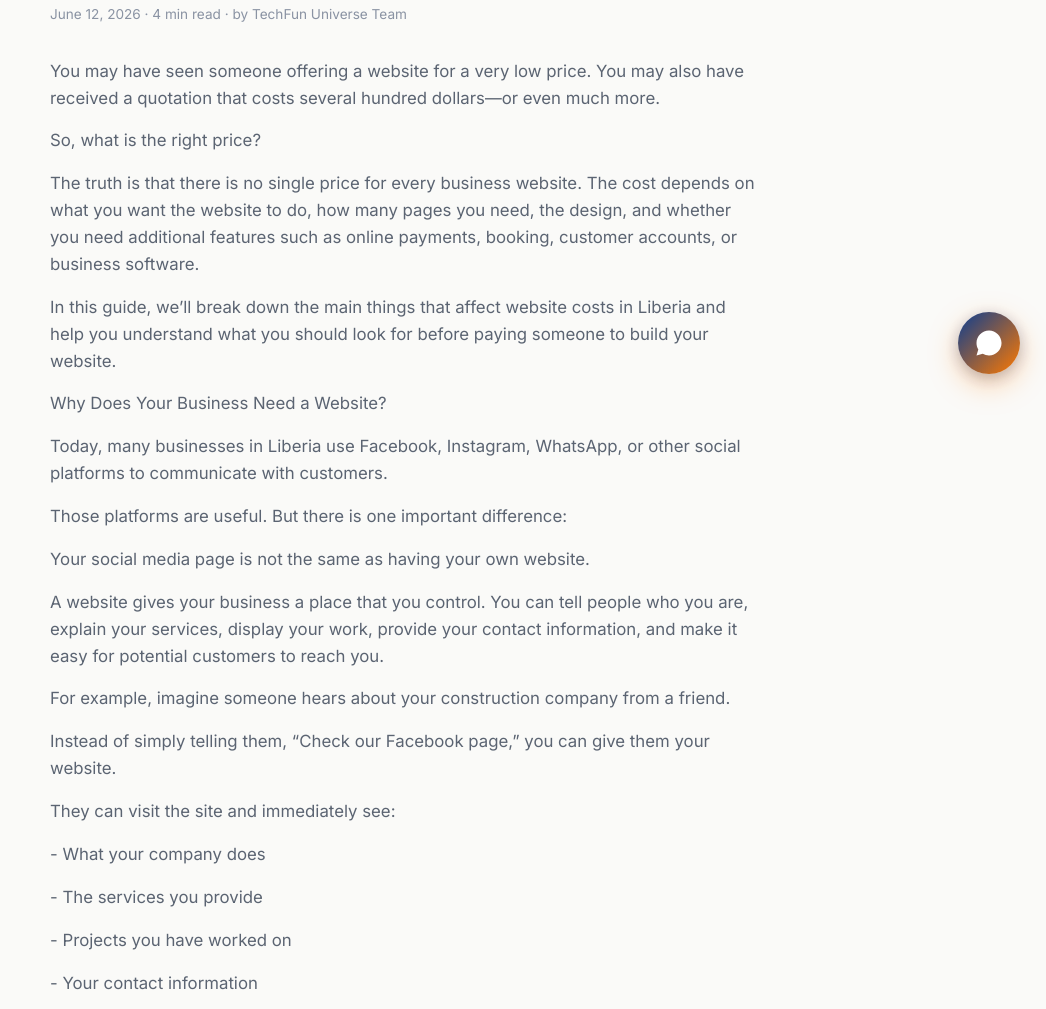
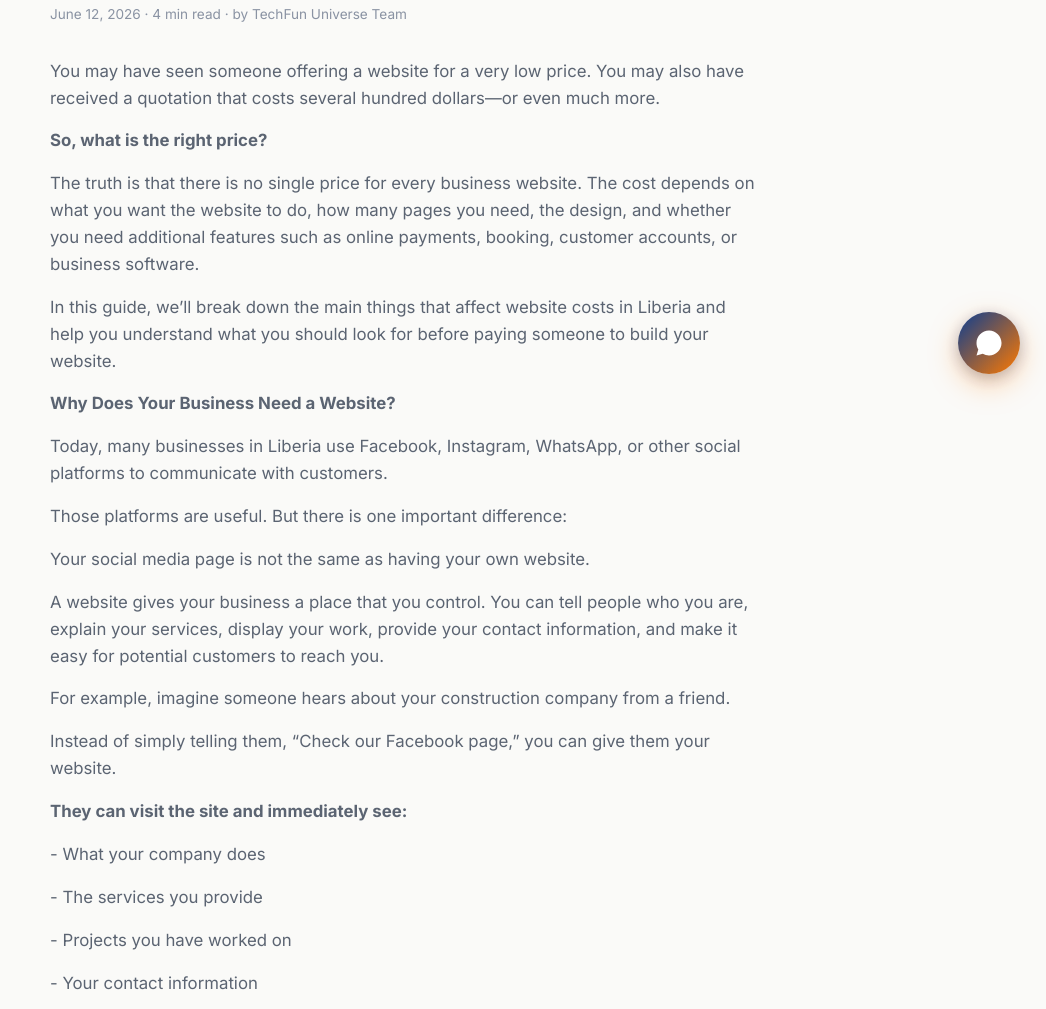
Before and after one commit to simeon83/techfun-universe-site, an Eleventy site: page src/content/blog/5-signs-website-needs-rebuild.md in a window 1280 px wide. Shown: the part 400-1409 px from the top of the page, without its empty margins (234-1280 px from the left). Built offline with nearby package versions, Linux system fonts and the light colour scheme; Eleventy itself is replaced by a stand-in of ours; files that its build step writes are made by us from their sources; what js-yaml would draw is missing.

Commit message:
Update Blog Posts “5-signs-website-needs-rebuild”

```diff
--- a/src/content/blog/5-signs-website-needs-rebuild.md
+++ b/src/content/blog/5-signs-website-needs-rebuild.md
@@ -8,13 +8,13 @@ excerpt: "If you run a business in Liberia, you may have asked this question:"
 ---
 You may have seen someone offering a website for a very low price. You may also have received a quotation that costs several hundred dollars—or even much more.
 
-So, what is the right price?
+**So, what is the right price?**
 
 The truth is that there is no single price for every business website. The cost depends on what you want the website to do, how many pages you need, the design, and whether you need additional features such as online payments, booking, customer accounts, or business software.
 
 In this guide, we’ll break down the main things that affect website costs in Liberia and help you understand what you should look for before paying someone to build your website.
 
-Why Does Your Business Need a Website?
+**Why Does Your Business Need a Website?**
 
 Today, many businesses in Liberia use Facebook, Instagram, WhatsApp, or other social platforms to communicate with customers.
 
@@ -28,7 +28,7 @@ For example, imagine someone hears about your construction company from a friend
 
 Instead of simply telling them, “Check our Facebook page,” you can give them your website.
 
-They can visit the site and immediately see:
+**They can visit the site and immediately see:**
 
 \- What your company does
 
```
